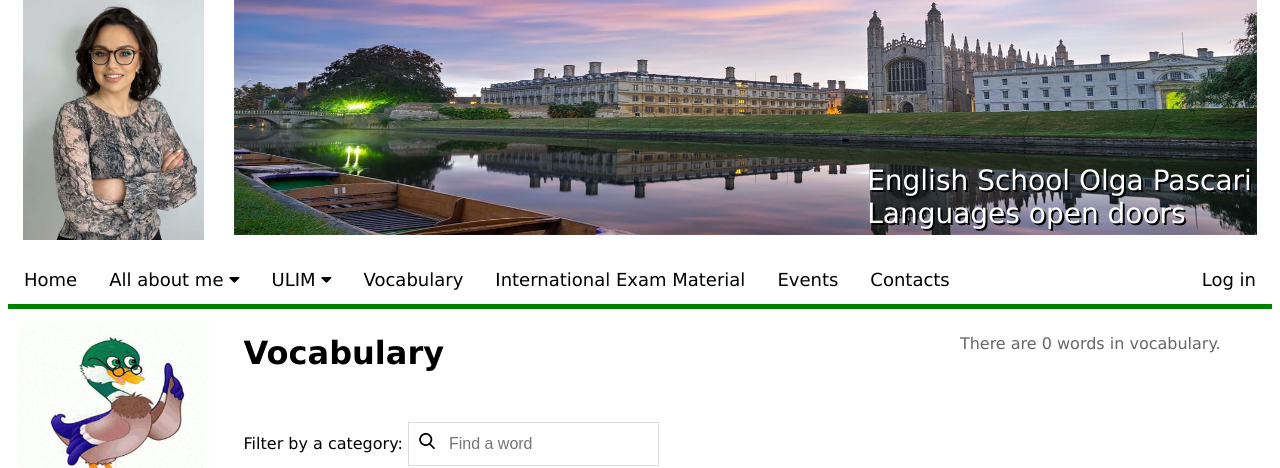
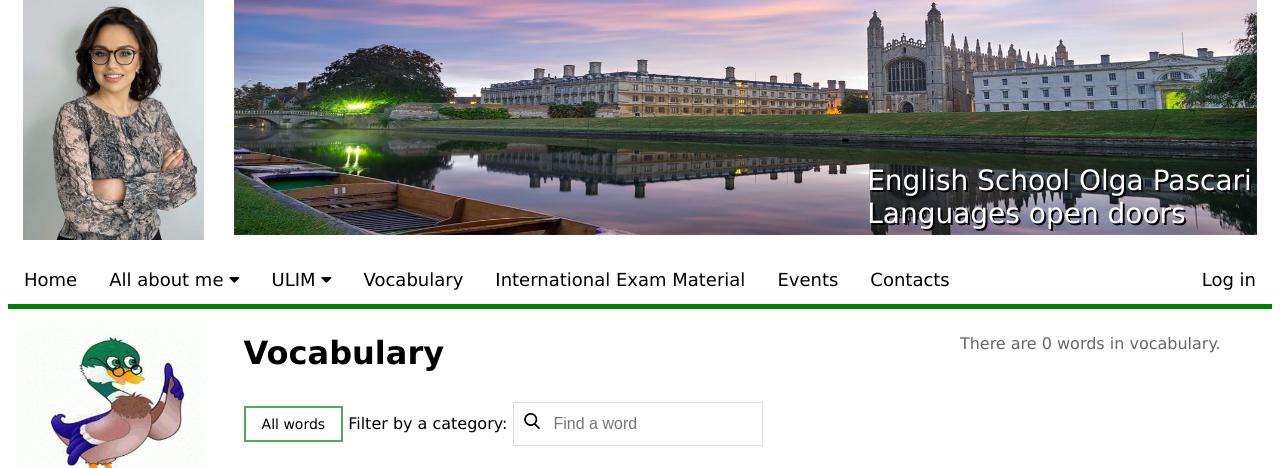
Before and after one commit to GhenadieGandrabur/esop, a PHP site: page /word/list in a window 1280 px wide. Shown: the part 50-518 px from the top of the page. Run offline with PHP 8.4, Linux system fonts and the light colour scheme; data that the repository does not hold is empty; some libraries are stand-ins or nearby versions.

Commit message:
TidyUp words

```diff
--- a/templates/loginerror.html.php
+++ b/templates/loginerror.html.php
@@ -1,6 +1,5 @@
 <h2>You are not logged in</h2>
 
 <p>You must be logged in to view this page.<br>
-    <a href="/login">Click here to log in</a> <br>
-    or <a href="/author/register">Click here to register an account</a>
+    <a href="/login">Click here to log in</a>
 </p>
--- a/templates/words.html.php
+++ b/templates/words.html.php
@@ -13,18 +13,12 @@
         <p style="color:#666;" >There are <?= $totalwords?> words in vocabulary.</p>
         </div>
      </div>
-
-    <p>
-    <?php if ($userId>0) : ?>
-    <a class= "button button_edit" href="/word/edit">Add a new word</a>
-    <?php endif;?>
-    </p>
-
-    <p >
-     <?php if ($userId>0) : ?>
-      <a class= "button button_edit"  href="/word/list">All words</a> <a class= "button button_edit"  href="/category/list">Manage categories</a>
-      <?php endif;?>
-
+     <p>
+       <a class= "button button_edit"  href="/word/list">All words</a>
+       <?php if ($userId>0) : ?>
+        <a class= "button button_edit"  href="/category/list">Manage categories</a>
+        <a class= "button button_edit" href="/word/edit">Add a new word</a>
+        <?php endif;?>
       Filter by a category:
      <?php foreach($categories as $category):?>
      <a class="button" href="/word/list?categoryId=<?=$category->id?>">   <?=$category->name?></a>
```
